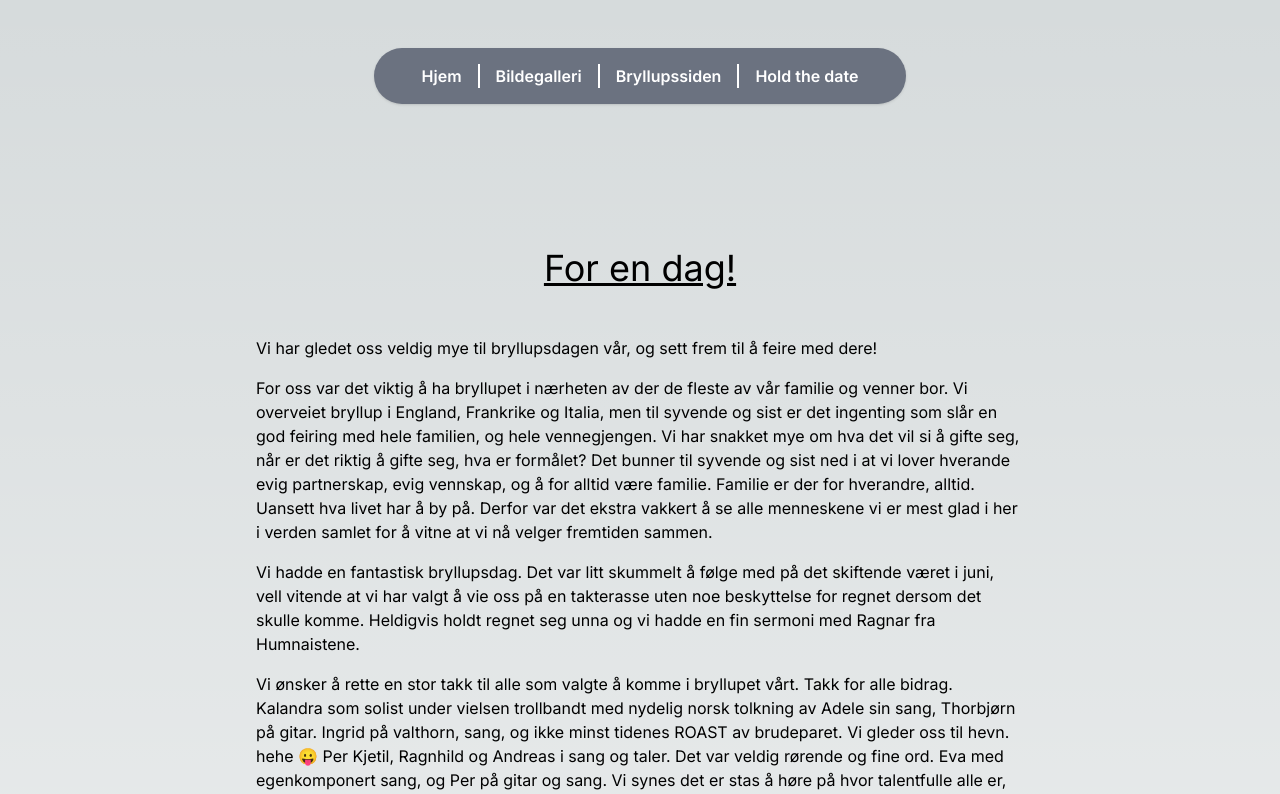
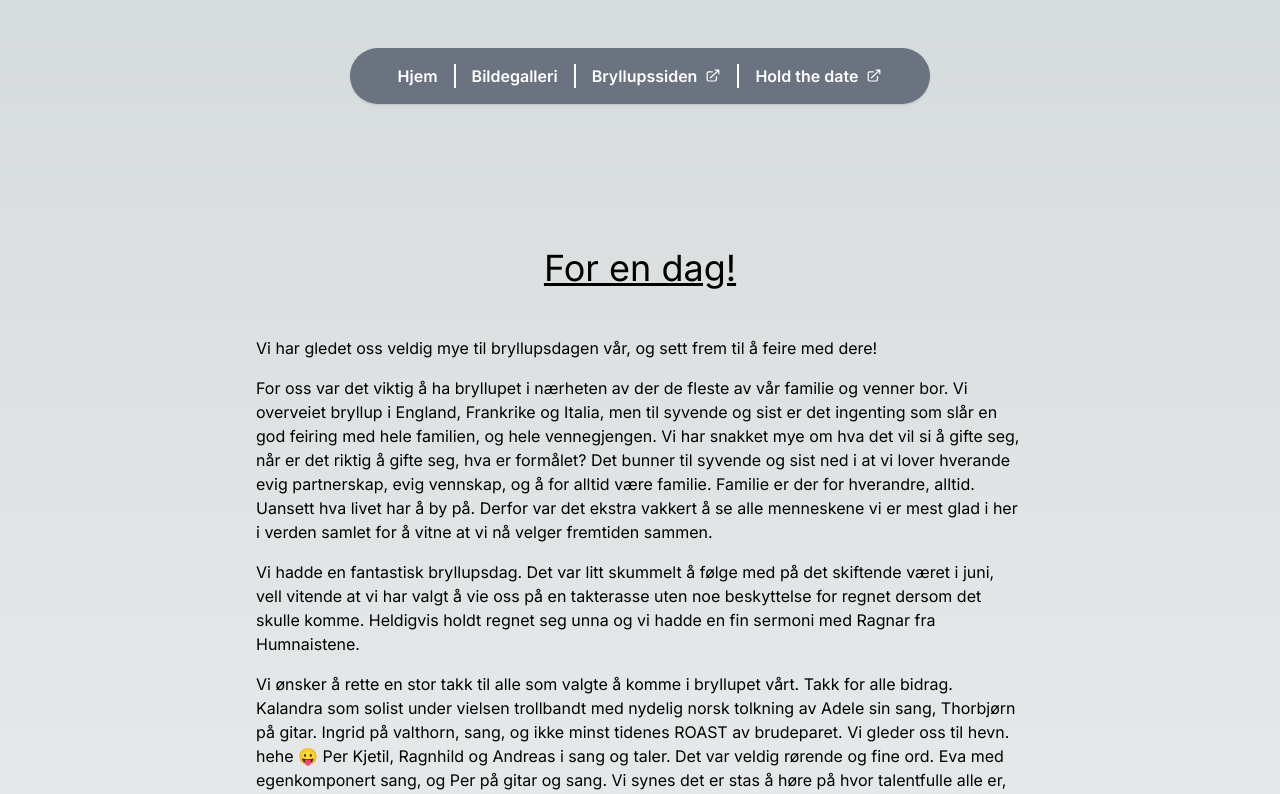
Before and after one commit to aukoyy/saraogoyvind, a Next.js app: page / in a window 1280 px wide. Shown: the top 794 px of the page. Built offline with nearby package versions, Linux system fonts and the light colour scheme.

Commit message:
Fix menu state

```diff
--- a/src/app/layout.tsx
+++ b/src/app/layout.tsx
@@ -1,12 +1,14 @@
+'use client'
 import classNames from "classnames";
 import type { Metadata } from "next";
 import { Inter } from "next/font/google";
 import Link from "next/link";
 import "./globals.css";
-import { Bars3Icon } from "@heroicons/react/16/solid";
+import { Bars3Icon, XMarkIcon } from "@heroicons/react/16/solid";
 import { Dropdown } from "antd";
 import { HiMiniArrowTopRightOnSquare } from "react-icons/hi2";
 import Head from "next/head";
+import { useState } from "react";
 
 
 const inter = Inter({ subsets: ["latin"] });
@@ -23,7 +25,7 @@ export default function RootLayout({
 }: Readonly<{
   children: React.ReactNode;
 }>) {
-  // const [showMobileMenu, setShowMobileMenu] = useState(false);
+  const [showMobileMenu, setShowMobileMenu] = useState(false);
   const items: any = [
     {
       key: '1',
@@ -72,12 +74,18 @@ export default function RootLayout({
       <body className={inter.className}>
         {/* mobile */}
         <div className="flex justify-end md:hidden" >
-          <Dropdown menu={{ items }} arrow className="m-4">
-            {/* {showMobileMenu
+          <Dropdown
+            menu={{ items }}
+            arrow className="m-4"
+            open={showMobileMenu}
+            onOpenChange={() => setShowMobileMenu(!showMobileMenu)}
+            // onClick={() => setShowMobileMenu(!showMobileMenu)}
+          >
+            {showMobileMenu
               ? <XMarkIcon className="w-8 text-gray-600" onClick={() => setShowMobileMenu(!showMobileMenu)} />
               : <Bars3Icon className="w-8 text-gray-600" onClick={() => setShowMobileMenu(!showMobileMenu)} />
-            } */}
-            <Bars3Icon className="w-8 text-gray-600" />
+            }
+            {/* <Bars3Icon className="w-8 text-gray-600" /> */}
           </Dropdown>
 
 
@@ -87,8 +95,22 @@ export default function RootLayout({
           <nav className="flex px-12 py-4 bg-gray-500 text-white rounded-full shadow w-fit font-semibold">
             <Link href="/">Hjem</Link>
             <Link className="border-l-2 border-white ml-4 pl-4" href="/bilder">Bildegalleri</Link>
-            <Link className="border-l-2 border-white ml-4 pl-4" href="https://bryllupside.webflow.io/">Bryllupssiden</Link>
-            <Link className="border-l-2 border-white ml-4 pl-4" href="https://bryllupside.webflow.io/hold-date">Hold the date</Link>
+            <Link
+              target='_blank'
+              className="border-l-2 border-white ml-4 pl-4 flex items-center space-x-2"
+              href="https://bryllupside.webflow.io/"
+            >
+              <p>Bryllupssiden</p>
+              <HiMiniArrowTopRightOnSquare />
+            </Link>
+            <Link
+              target='_blank'
+              className="border-l-2 border-white ml-4 pl-4 flex items-center space-x-2"
+              href="https://bryllupside.webflow.io/hold-date"
+            >
+              <p>Hold the date</p>
+              <HiMiniArrowTopRightOnSquare />
+            </Link>
           </nav>
         </div>
         {children}
```
